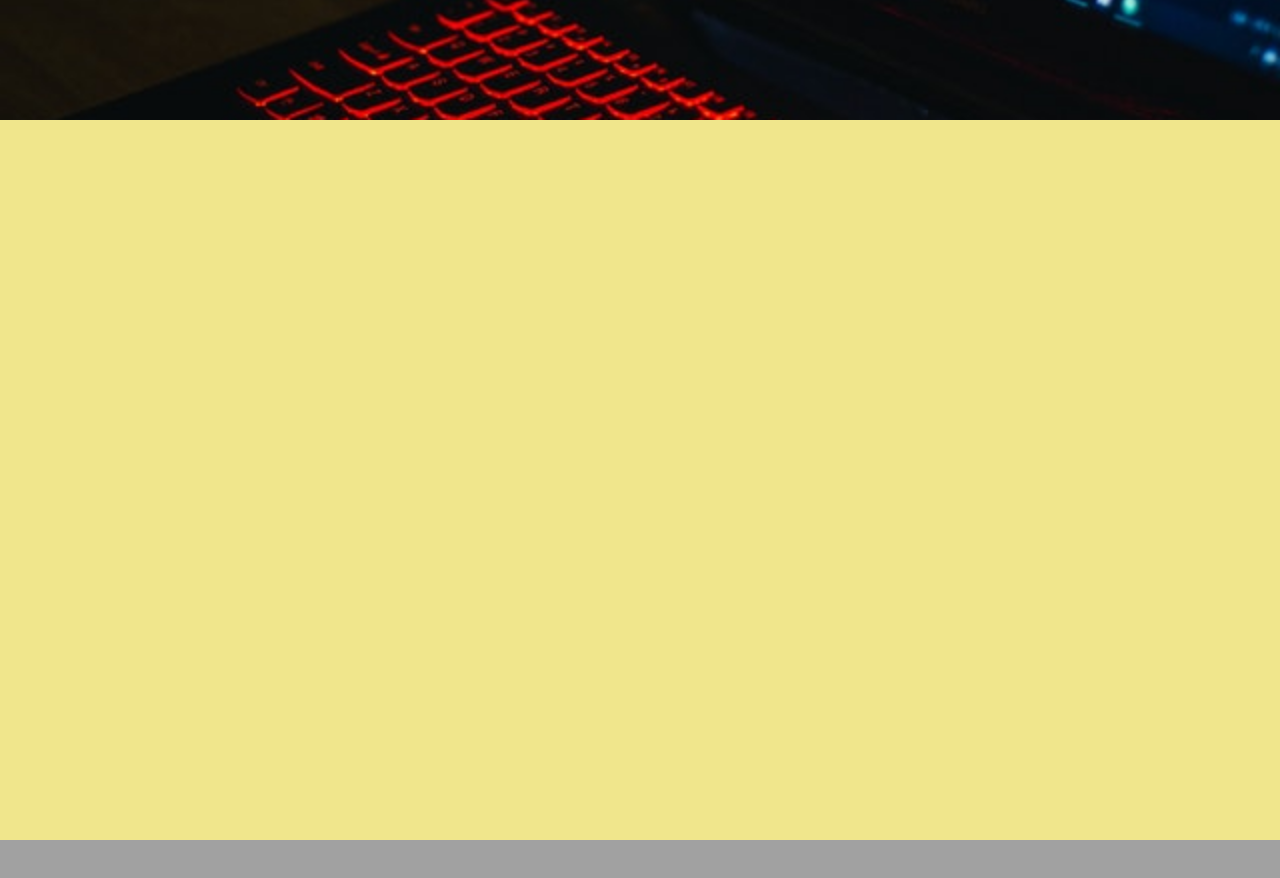
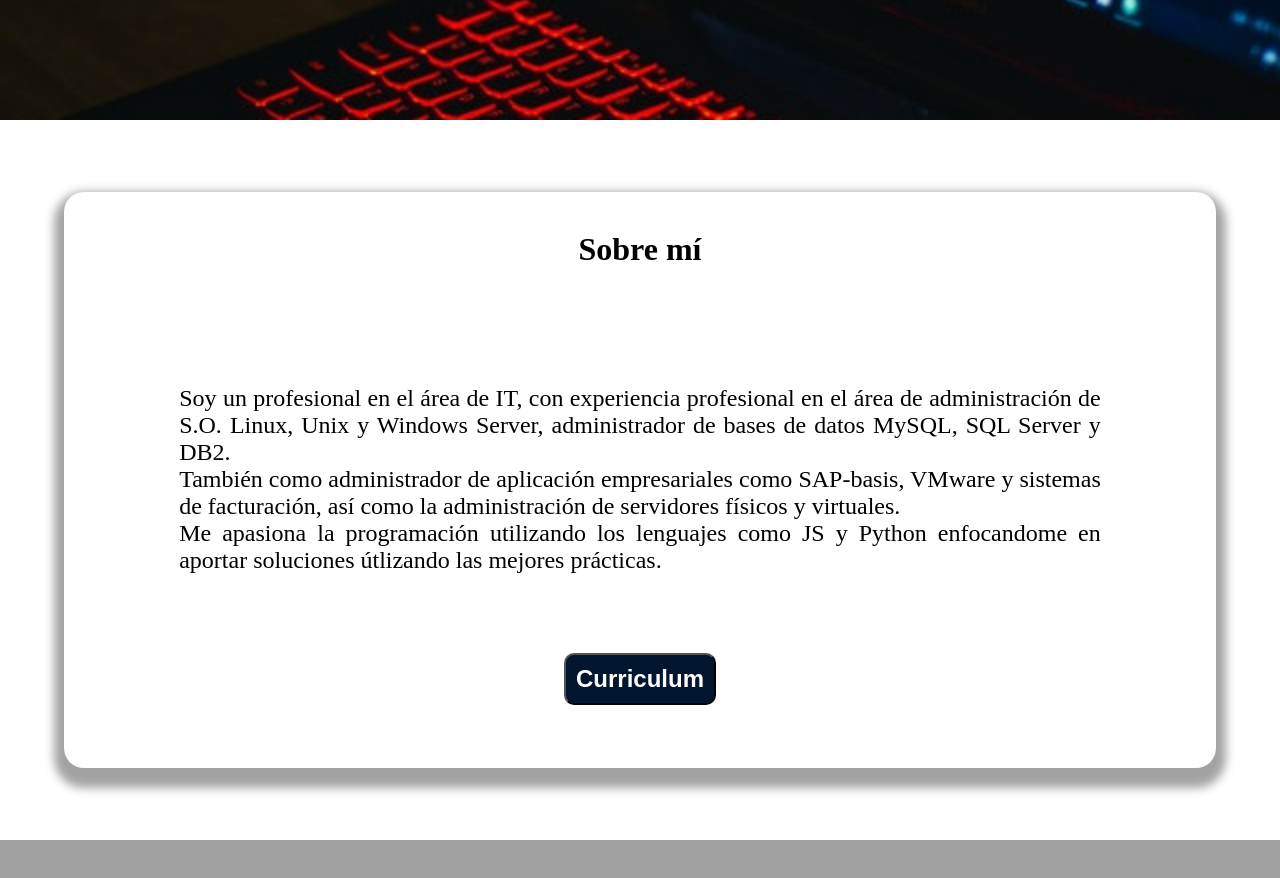
Before and after one commit to ARod01/portafolioUpdate, a website built with webpack: page public/index.html in a window 1280 px wide. Shown: the part 680-1558 px from the top of the page. Built offline with nearby package versions, Linux system fonts and the light colour scheme.

Commit message:
define about section

```diff
--- a/public/index.html
+++ b/public/index.html
@@ -29,7 +29,15 @@
             <p>Desarrollador Front-end y Backend</p>
         </div>
     </section>
-    <section class="about"></section>
+    <section class="about">
+        <div class="about-container">
+            <h3 class="about-container__title">Sobre mí</h3>
+            <p class="about-container__text">Soy un profesional en el área de IT, con experiencia profesional en el área de administración de S.O. Linux, Unix y Windows Server, administrador de bases de datos MySQL, SQL Server y DB2.<br>
+            También como administrador de aplicación empresariales como SAP-basis, VMware y sistemas de facturación, así como la administración de servidores físicos y virtuales.<br>
+            Me apasiona la programación utilizando los lenguajes como JS y Python enfocandome en aportar soluciones útlizando las mejores prácticas.</p>
+            <button class="about-container__button">Curriculum</button>
+        </div>
+    </section>
     <section class="tech"></section>
     <section class="project"></section>
     <section class="contact"></section>
--- a/src/style/about.scss
+++ b/src/style/about.scss
@@ -3,5 +3,60 @@
 .about{
     @include container;
     height: 90vh;
-    background: khaki;
+    &-container{
+        display: grid;
+        width: 90%;
+        height: 80%;
+        grid-template-columns: 10% 80% 10%;
+        grid-template-rows: 15% 65% 20%;
+        justify-items: center;
+        align-items: center;
+        border-radius: 20px;
+        box-shadow: 0 10px 10px 10px rgba(50, 50, 50, .45);
+        &__title{
+            grid-column: 2 / 3;
+            grid-row: 1 / 2;
+            font-size: 1.5rem;
+        }
+        &__text{
+            grid-column: 2 / 3;
+            grid-row: 2 / 3;
+            text-align: justify;
+            font-size: 1rem;
+        }
+        &__button{
+            grid-column: 2 / 3;
+            grid-row: 3 / 4;
+            height: auto;
+            width: auto;
+            background: $color-primary;
+            color: #fff;
+            border-radius: 5px;
+            padding:10px;
+        }
+    }
 }
+
+@media screen and (min-width: 768px){
+    .about-container{
+        grid-template-rows: 20% 60% 20%;
+        &__title{
+            font-size: 2rem;
+        }
+        &__text{
+            font-size: 1.5rem;
+        }
+        &__button{
+//            align-self: start;
+            border-radius: 10px;
+            font-weight: bold;
+            font-size: 1.5rem;
+        }
+    }
+}
+
+@media screen and (min-width: 1024px){
+    .about-container__button{
+        align-self: start;
+    }
+}
```
